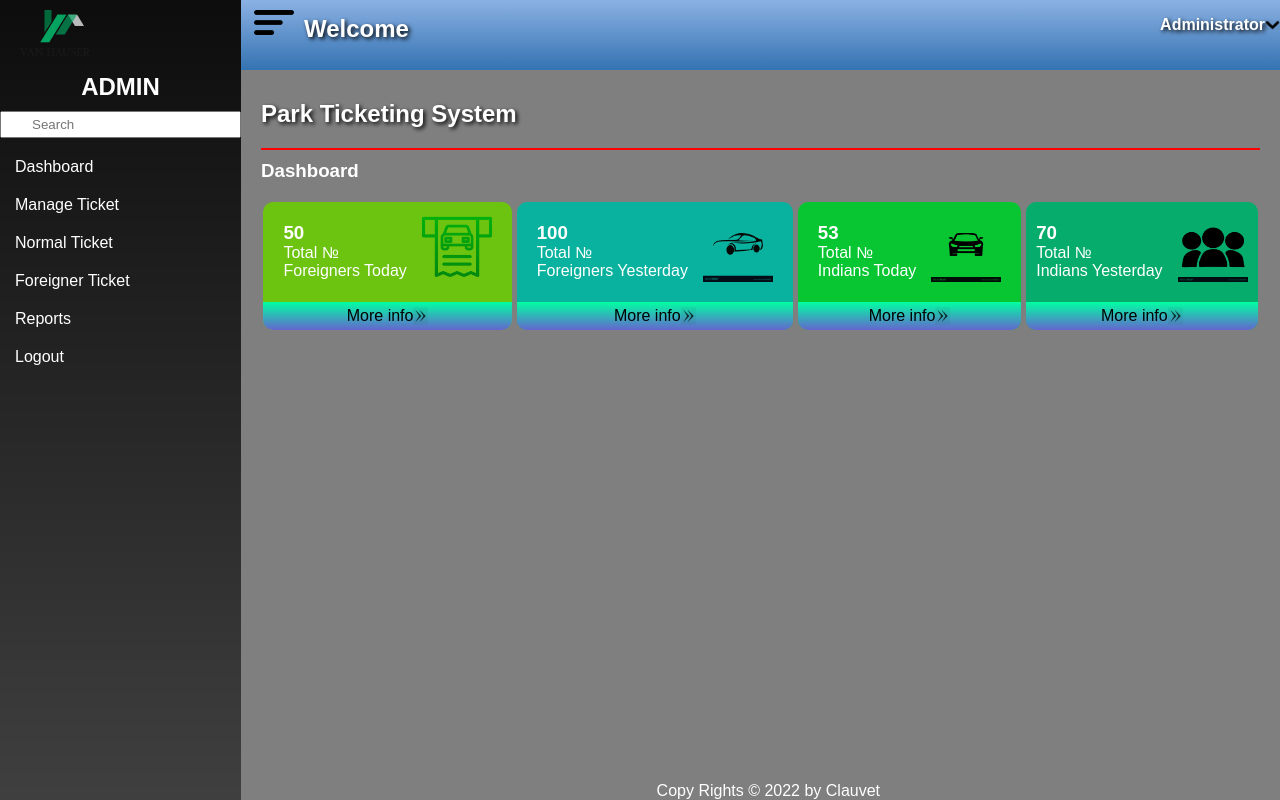
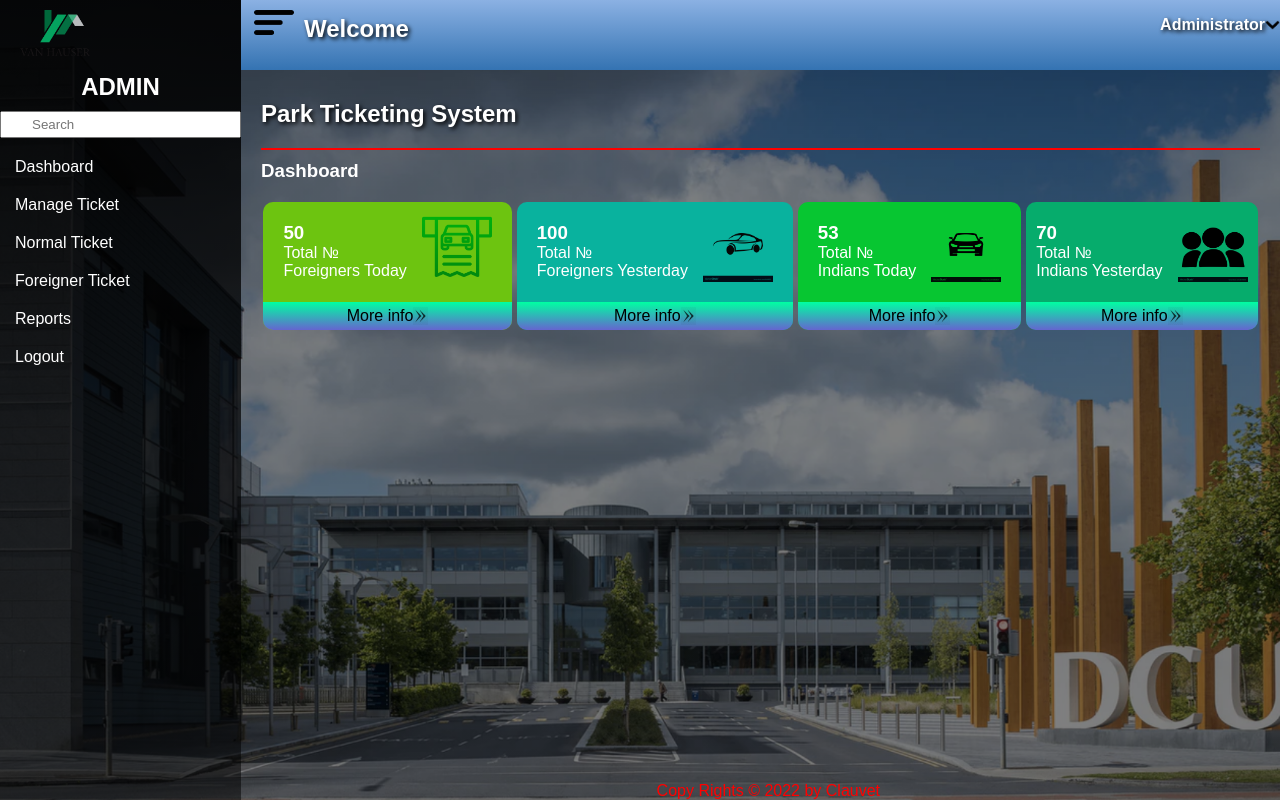
Before and after one commit to Clauvet1/My-Project, a PHP site: page /index.php in a window 1280 px wide. Run offline with PHP 8.4, Linux system fonts and the light colour scheme.

Commit message:
commit 15

```diff
--- a/CSS/style.css
+++ b/CSS/style.css
@@ -6,7 +6,7 @@
 .content{
     width: 100%;
     height: 100vh;
-    background: linear-gradient(rgba(0, 0, 0, 0.5), rgba(0,0,0,0.5));
+    background: linear-gradient(rgba(0, 0, 0, 0.5), rgba(0,0,0,0.5)), url(Images/banner.png);
     background-size: cover;
     background-position: center;
     display: flex;
@@ -253,5 +253,5 @@ h3{
     border: 1px blacksolid;
     bottom: 0%;
     left: 40%;
-    color: #fff;
+    color: red;
 }
```
